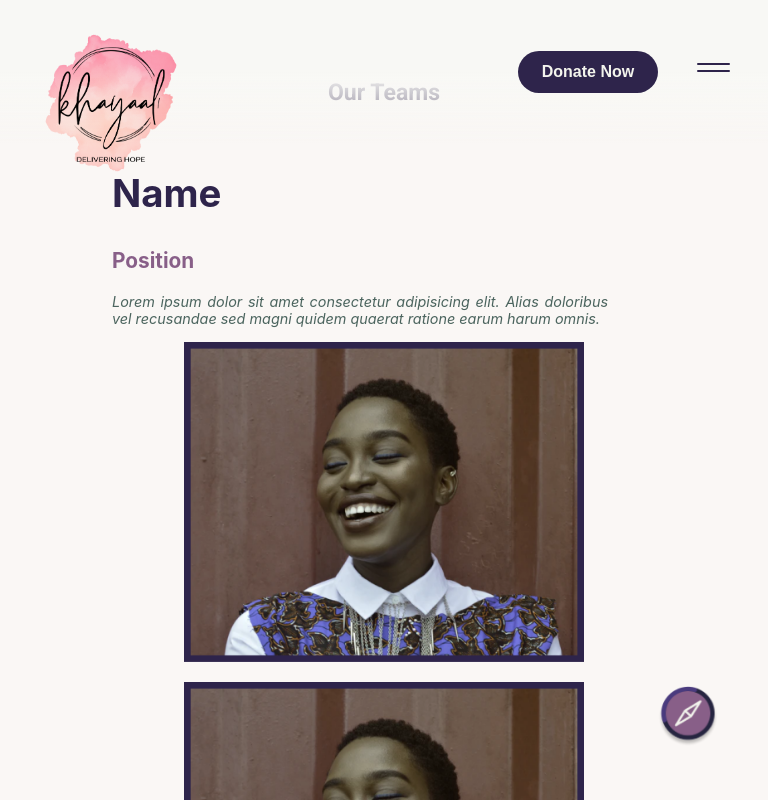
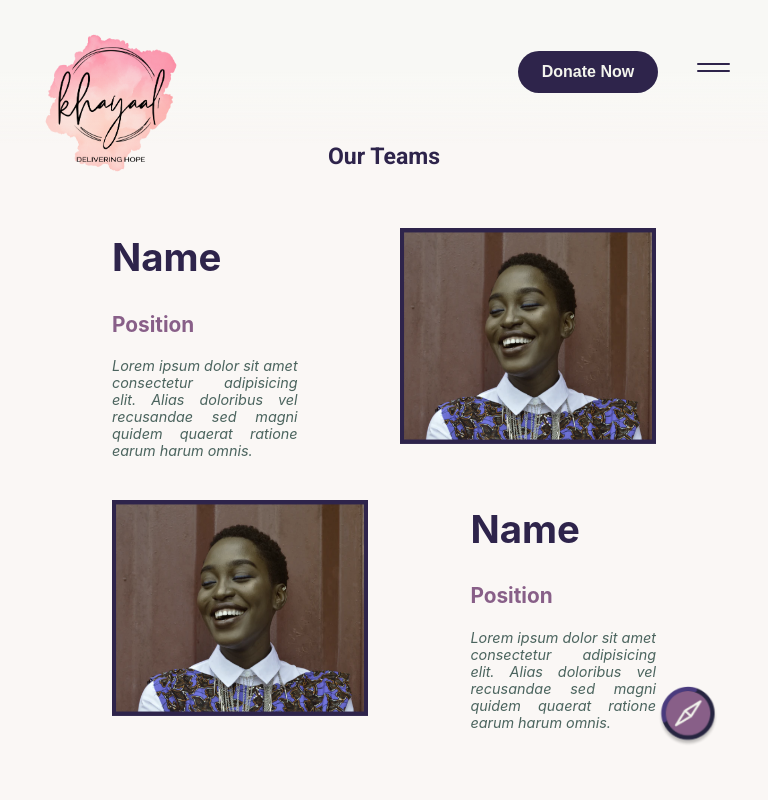
Before and after one commit to roshan1999/khayaal-react-webapp, a React (Create React App) app: page /members in a window 768 px wide. Shown: the top 800 px of the page. Built offline with nearby package versions, Linux system fonts and the light colour scheme.

Commit message:
KHAYAAL-27-adjusted scaling and provided FAB links

```diff
--- a/src/Components/ParentLeader1/ParentLeader1.css
+++ b/src/Components/ParentLeader1/ParentLeader1.css
@@ -1,4 +1,4 @@
-@media screen and (max-width:1560px) {
+@media screen and (max-width:2560px) {
     .image-between {
         display:none;
     }
@@ -53,7 +53,34 @@
         flex:1;
     }
 }
-@media screen and (max-width:643px) {
+@media screen and (min-width:640px) and (max-width:940px){
+    .image-between {
+        display:none;
+    }
+    /* .image-right {
+        margin-left:7rem;
+        margin-right:7rem;
+    } */
+    .lpc {
+        width:100%;
+        height:100%;
+        display:flex;
+        flex-flow: row nowrap;
+        justify-content: space-evenly;
+        align-items: center;
+        gap:5%;
+    }
+    .lpcdes {
+        width:9rem;
+        flex:1;
+    }
+    .lpc-image-holder img {
+        width:32vh;
+        height:27vh;
+        flex:1;
+    }
+}
+@media screen and (max-width:704px) {
     .image-right {
         display:none;
     }
--- a/src/Components/ParentLeader2/ParentLeader2.css
+++ b/src/Components/ParentLeader2/ParentLeader2.css
@@ -1,4 +1,4 @@
-@media screen and (max-width:1440px) {
+@media screen and (max-width:2560px) {
     .image-between {
         display:none;
     }
@@ -52,7 +52,34 @@
         flex:1;
     }
 }
-@media screen and (max-width:643px) {
+@media screen and (min-width:650px) and (max-width:940px){
+    .image-between {
+        display:none;
+    }
+    /* .image-left {
+        margin-left:7rem;
+        margin-right:7rem;
+    } */
+    .lpc {
+        width:100%;
+        height:100%;
+        display:flex;
+        flex-flow: row wrap;
+        justify-content: space-evenly;
+        align-items: center;
+        gap:10%;
+    }
+    .lpcdes {
+        width:9rem;
+        flex:1;
+    }
+    .lpc-image-holder img {
+        width:32vh;
+        height:27vh;
+        flex:1;
+    }
+}
+@media screen and (max-width:704px) {
     .image-left {
         display:none;
     }
--- a/src/Components/TeamsSecComponent/TeamsSecComponent.jsx
+++ b/src/Components/TeamsSecComponent/TeamsSecComponent.jsx
@@ -4,7 +4,6 @@ import DividerAndHeading from "../OurTeams/DividerAndHeading";
 import './TeamsSecComponent.css'
 
 const TeamsSecComponent = (props) => {
-
     const sectionHeading = props.sectionHeading;
     const [details, setDetails] = useState(props.details)
 
@@ -12,7 +11,7 @@ const TeamsSecComponent = (props) => {
     <>
         <DividerAndHeading sectionHeading={sectionHeading} />
 
-        <div className="cards">
+        <div  className="cards">
 
             {details.map((person) => {
                 return <Card name={person.name} imageurl={person.imageurl} position={person.position} quote={person.quote} />
--- a/src/Pages/Floating-Button/FAB.css
+++ b/src/Pages/Floating-Button/FAB.css
@@ -53,6 +53,14 @@
 	justify-content: flex-end;
 	padding: 5px;
 }
+.fab-options li a {
+	text-decoration: none;
+	color: var(--primary-dark);
+}
+.fab-options li a:hover {
+	text-decoration: underline;
+	color: var(--secondary-text-color);
+}
 
 .fab-options-label {
 	padding: 7px 5px;
--- a/src/Pages/Floating-Button/FAB.jsx
+++ b/src/Pages/Floating-Button/FAB.jsx
@@ -1,33 +1,18 @@
-// This is not working I dont know why. It is working in sandbox(online compiler)
 import React from 'react';
 import FAB_icon from '../../assets/FAB_logo.png';
 import './FAB.css';
 
-const FAB = () => {
+const FAB = (props) => {
+    const FAB_links = props.FAB_links;
     return (
         <div className="fab-container">
             <div className="fab fab-icon-holder">
                 <img src={FAB_icon} />
             </div>
             <ul className="fab-options">
-                <li>
-                    <a href="#" className="fab-options-label">Top</a>
-                </li>
-                <li>
-				    <a href="#" className="fab-options-label">Activities</a>
-                </li>
-                <li>
-                    <a href="#" className="fab-options-label">Education Campaign</a>
-                </li>
-                <li>
-                    <a href="#" className="fab-options-label">Covid-19 Taskforce</a>
-                </li>
-                <li>
-                    <a href="#" className="fab-options-label">Clothes Donation Drive</a>
-                </li>
-                <li>
-                    <a href="#" className="fab-options-label">Feed The Paws</a>
-                </li>
+                {FAB_links.map((link)=>{
+                    return <li><a href={link.ref}>{link.title}</a></li>
+                })}
             </ul>
         </div>
     );
--- a/src/Pages/OurTeams/OurTeams.css
+++ b/src/Pages/OurTeams/OurTeams.css
@@ -2,6 +2,13 @@
     display: flex;
     flex-flow: column wrap;
     gap:1rem;
-    padding-top:4rem;
+    padding-top:8rem;
     padding-bottom:5rem;
   }
+:target {
+  padding-top: 8rem;
+}
+:link :visited :active {
+  padding-top:0;
+  scroll-padding-top:0;
+}
--- a/src/Pages/OurTeams/OurTeams.jsx
+++ b/src/Pages/OurTeams/OurTeams.jsx
@@ -16,18 +16,28 @@ const OurTeams = () => {
         {name:"Name", imageurl:person, position:"Position", quote:loremText},
         {name:"Name", imageurl:person, position:"Position", quote:loremText}
     ];
+    const FAB_links=[
+        {ref:"/members", title:"Top"},
+        {ref:"#leaders", title:"Leaders"},
+        {ref:"#design", title:"Design Team"},
+        {ref:"#content", title:"Content Team"},
+        {ref:"#finance", title:"Finance Team"},
+    ]
     return (
         <div className="our-teams-container">
             <MainTitle headingText="Our Teams"></MainTitle>
+            <div id="leaders">
             <ParentLeader1 name="Name" position="Position" desec={loremText} imageurl={leader}></ParentLeader1>
             <ParentLeader2 name="Name" position="Position" desec={loremText} imageurl={leader}></ParentLeader2>
+            </div>
             <br/><br/>
-            <FAB></FAB>
-            <TeamsSecComponent sectionHeading="Design Team" details={details}></TeamsSecComponent>
+            <FAB FAB_links={FAB_links}></FAB>
+            <div id="design"><TeamsSecComponent sectionHeading="Design Team" details={details}></TeamsSecComponent></div>
             <br/><br/>
-            <TeamsSecComponent sectionHeading="Content Team" details={details}></TeamsSecComponent>
+            <div id="content"><TeamsSecComponent sectionHeading="Content Team" details={details}></TeamsSecComponent></div>
             <br/><br/>
-            <TeamsSecComponent sectionHeading="Finance Team" details={details}></TeamsSecComponent>
+            <div id="finance"><TeamsSecComponent sectionHeading="Finance Team" details={details}></TeamsSecComponent></div>
+
         </div>
     );
 }
```
